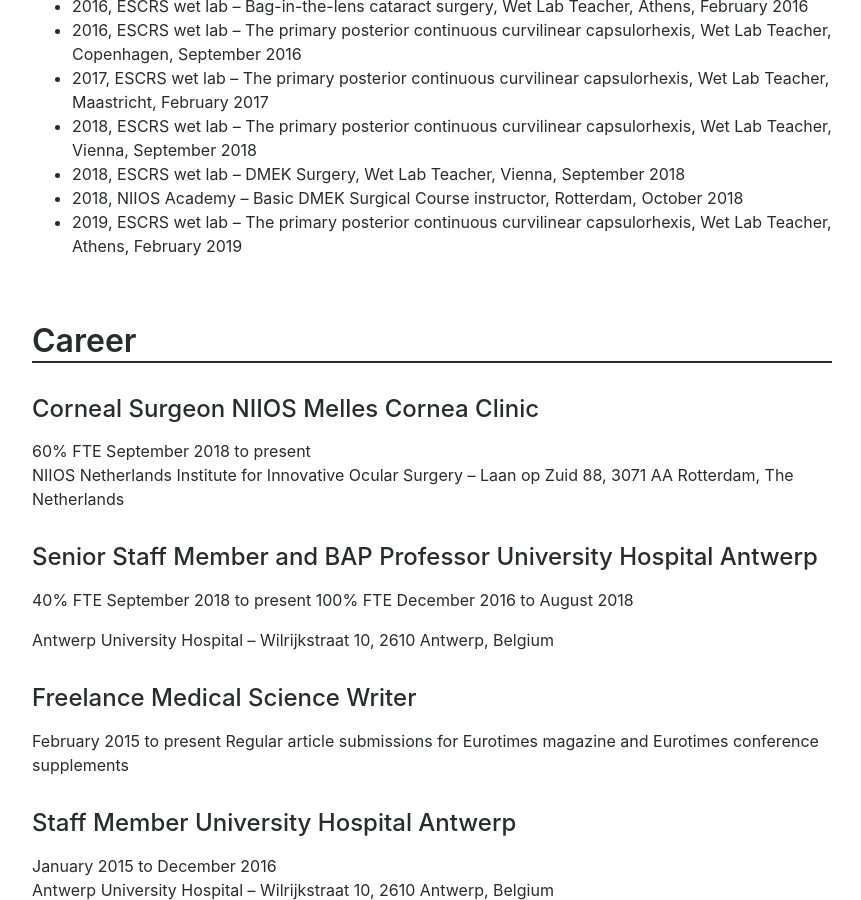
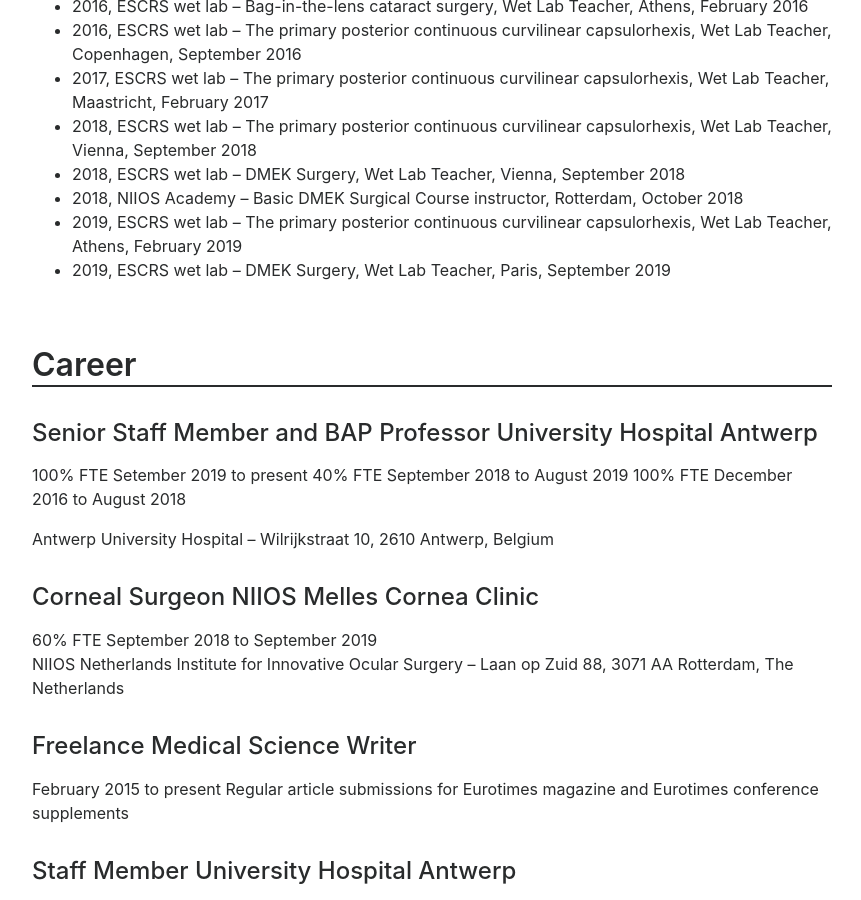
Before and after one commit to sorchanidhubhghaill/cv, a Jekyll site: the page built from index.md, in a window 1280 px wide and 900 px high, scrolled down 2650 px. Shown: the whole window, without its empty margins (208-1069 px from the left). Built offline with Jekyll 4.4.1, drawn with Linux system fonts in a browser that asks for light colours.

Commit message:
Update index.md

```diff
--- a/index.md
+++ b/index.md
@@ -100,21 +100,22 @@ Surgical experience in mini-pig corneal disease model.
  - 2018, ESCRS wet lab -- DMEK Surgery, Wet Lab Teacher, Vienna, September 2018
  - 2018, NIIOS Academy -- Basic DMEK Surgical Course instructor, Rotterdam, October 2018
  - 2019, ESCRS wet lab -- The primary posterior continuous curvilinear capsulorhexis, Wet Lab Teacher, Athens, February 2019
+ - 2019, ESCRS wet lab -- DMEK Surgery, Wet Lab Teacher, Paris, September 2019
 
 ## Career
 
-### Corneal Surgeon NIIOS Melles Cornea Clinic
-
-60% FTE September 2018 to present
-NIIOS Netherlands Institute for Innovative Ocular Surgery -- Laan op Zuid 88, 3071 AA Rotterdam, The Netherlands
-
-
 ### Senior Staff Member and BAP Professor University Hospital Antwerp
 
-40% FTE September 2018 to present
+100% FTE Setember 2019 to present
+40% FTE September 2018 to August 2019
 100% FTE December 2016 to August 2018
 
 Antwerp University Hospital -- Wilrijkstraat 10, 2610 Antwerp, Belgium
+
+### Corneal Surgeon NIIOS Melles Cornea Clinic
+
+60% FTE September 2018 to September 2019
+NIIOS Netherlands Institute for Innovative Ocular Surgery -- Laan op Zuid 88, 3071 AA Rotterdam, The Netherlands
 
 ### Freelance Medical Science Writer
 
```
